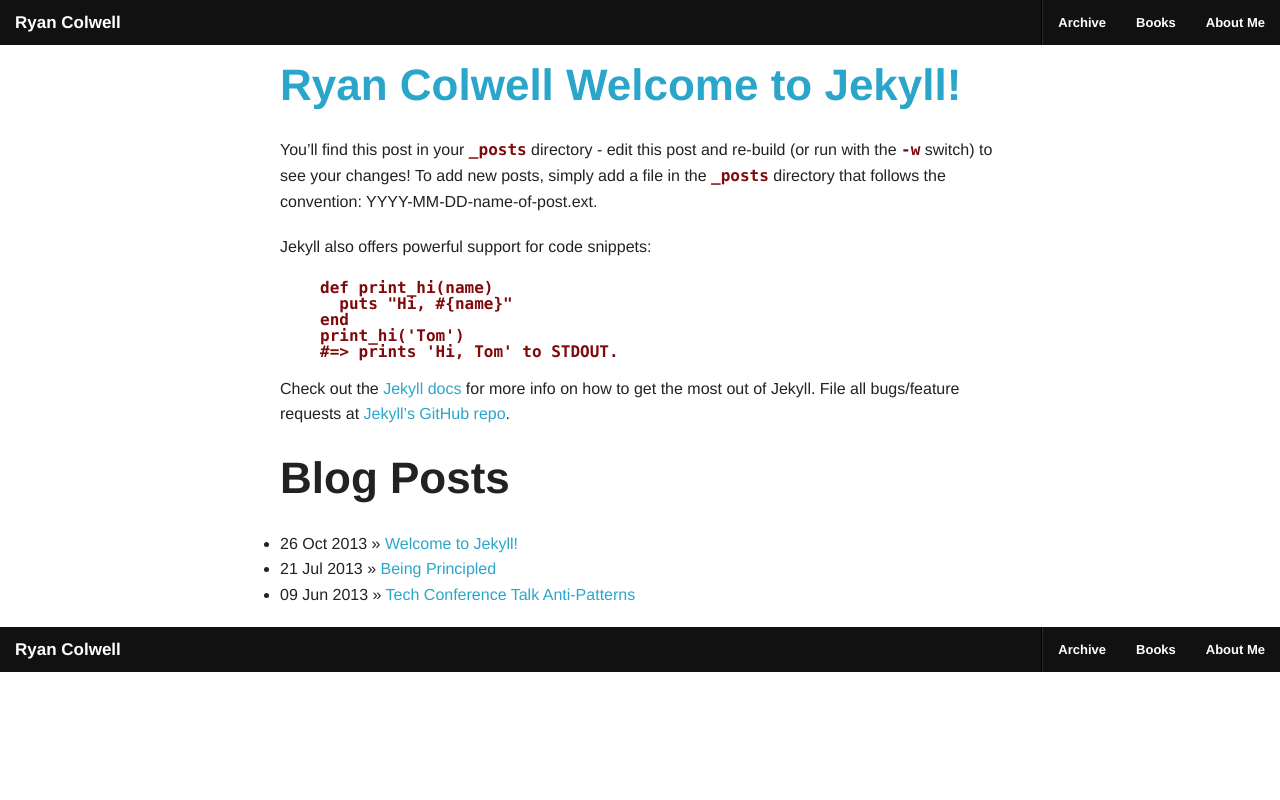
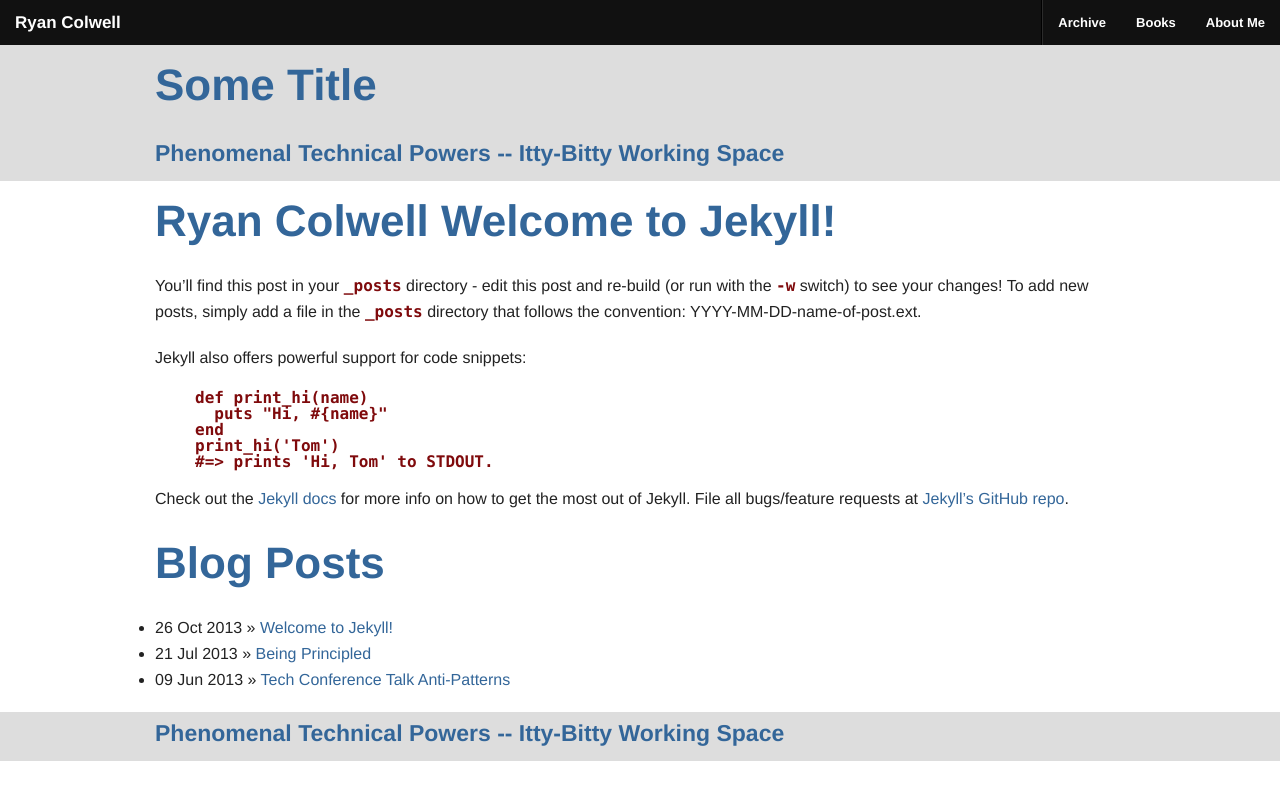
Before and after one commit to ryanco/ryanco.github.io, a Jekyll site: the page built from index.html, in a window 1280 px wide. Shown: the top 800 px of the page. Built offline with Jekyll 4.4.1, drawn with Linux system fonts in a browser that asks for light colours; Markdown is read by kramdown in place of the engine named in the settings.

Commit message:
changing layouts and style. Update ignore file.

```diff
--- a/_config.yml
+++ b/_config.yml
@@ -1,4 +1,6 @@
 name: Ryan Colwell
+title: Some Title
+tagline: Phenomenal Technical Powers -- Itty-Bitty Working Space
 markdown: redcarpet
 pygments: true
 
--- a/_layouts/default.html
+++ b/_layouts/default.html
@@ -8,8 +8,16 @@
 
 		<!-- Bootstrap -->
 		<link href="{{ site.url }}/css/foundation.css" rel="stylesheet">
+
+		<!-- Custom CSS -->
+		<link href="{{ site.url }}/css/main.css" rel="stylesheet">
+
 	</head>
 	<body>
+
+
+
+		<!-- Top Navigation -->
 		<nav class="top-bar">
 		  <ul class="title-area">
 		    <!-- Title Area -->
@@ -20,7 +28,7 @@
 		    <li class="toggle-topbar menu-icon"><a href="#"><span>Menu</span></a></li>
 		  </ul>
 
-		  <section class="top-bar-section">
+		  <section class="top-bar-section bg-green">
 		    <!-- Left Nav Section -->
 		    <ul class="left">
 		    </ul>
@@ -35,35 +43,28 @@
 		  </section>
 		</nav>
 
+	    <header class="bg-gray header-font">
+	      <div class="row">
+	        <div class="twelve columns">
+	          <h1 class="hide-for-small">{{ site.title }}</h1>
+	          <h4 class="hide-for-small">{{ site.tagline }}</h4>
+	        </div>
+	      </div>
+	    </header>
+
 		<!-- Main Content Area -->
 		<div class="row">
-		  <div class="small-9 large-centered columns">{{ content }}</div>
+		  <div class="twelve columns">{{ content }}</div>
 		</div>
 
-		<nav class="top-bar">
-		  <ul class="title-area">
-		    <!-- Title Area -->
-		    <li class="name">
-		      <h1><a href="#">{{ site.name }}</a></h1>
-		    </li>
-		    <!-- Remove the class "menu-icon" to get rid of menu icon. Take out "Menu" to just have icon alone -->
-		    <li class="toggle-topbar menu-icon"><a href="#"><span>Menu</span></a></li>
-		  </ul>
 
-		  <section class="top-bar-section">
-		    <!-- Left Nav Section -->
-		    <ul class="left">
-		    </ul>
-
-		    <!-- Right Nav Section -->
-			<ul class="right">
-				<li class="divider hide-for-small"></li>
-				<li><a href="#">Archive</a>
-				<li><a href="#">Books</a>
-				<li><a href="#">About Me</a>
-		  	</ul>
-		  </section>
-		</nav>
+  	    <footer class="bg-gray header-font">
+  	      <div class="row">
+  	        <div class="twelve columns">
+  	          <h4 class="hide-for-small">{{ site.tagline }}</h4>
+  	        </div>
+  	      </div>
+  	    </foote>
 
 		<!-- jQuery (necessary for Bootstrap's JavaScript plugins) -->
 		<script src="http://code.jquery.com/jquery-latest.js"></script>
--- /dev/null
+++ b/css/main.css
@@ -0,0 +1,19 @@
+.bg-gray {
+	background: #DDDDDD;
+}
+
+.bg-green {
+	background: #669933;
+}
+
+.bg-blue{
+	background: #336699;
+}
+
+.header-font h1, h4{
+	color: #336699;
+}
+
+a, h1, h2, h3, h4{
+	color: #336699;
+}
```
Also changed, not shown: 1 other file.
